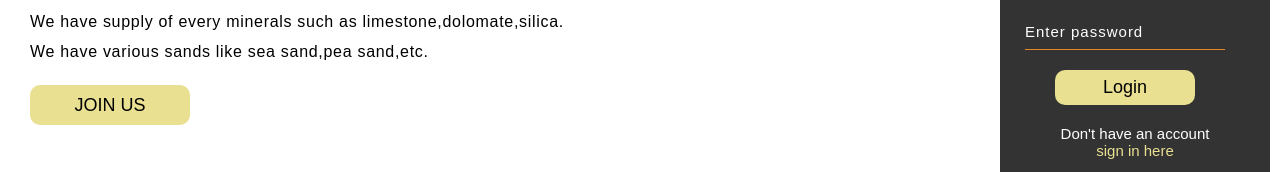
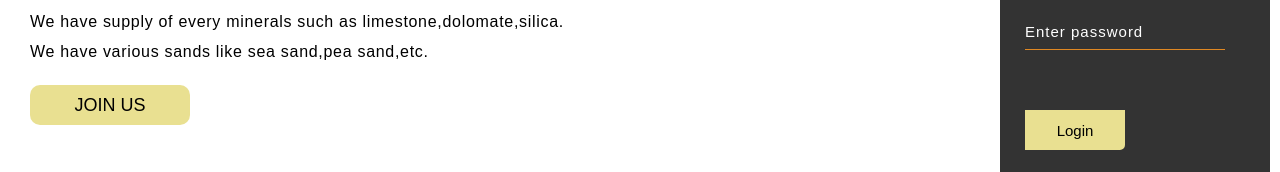
Before and after one commit to Husaxn/momin-transort, a plain HTML site: page index.html in a window 1280 px wide. Shown: the part 247-419 px from the top of the page. Drawn offline with nearby package versions, Linux system fonts and the light colour scheme.

Commit message:
Update index.html

```diff
--- a/index.html
+++ b/index.html
@@ -31,7 +31,7 @@
                  <div class="form">
                     <input type="email" name="email" placeholder="Enter email id ">
                     <input type="password" name="" placeholder="Enter password">
-                    <button class="sexy"> <a href="#"> Login</a></button>
+                    <button class="btn"> <a href="#"> Login</a></button>
                     <p class="link"> Don't have an account <br>
                     <a href="#"> sign in here</a> </p>
                     <p class="liw"> Log in with</p>
```
